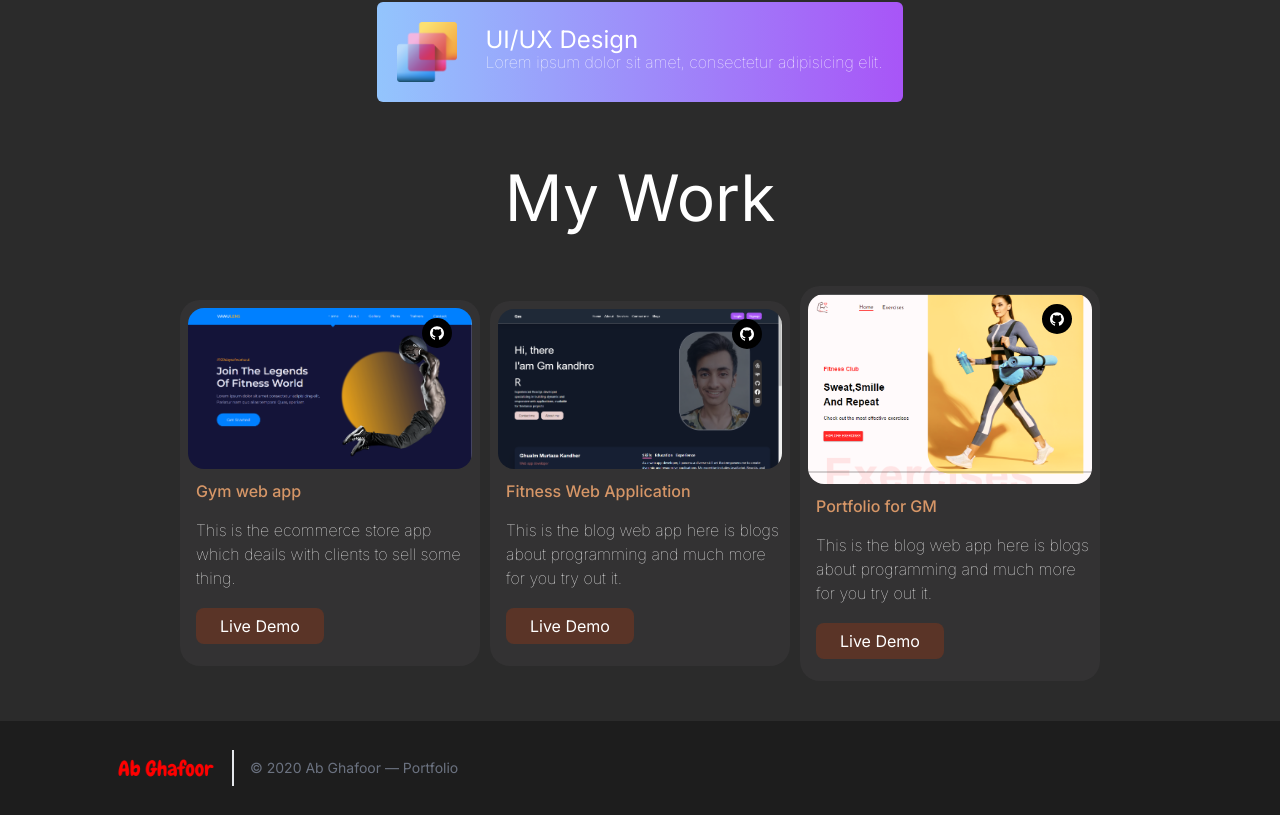
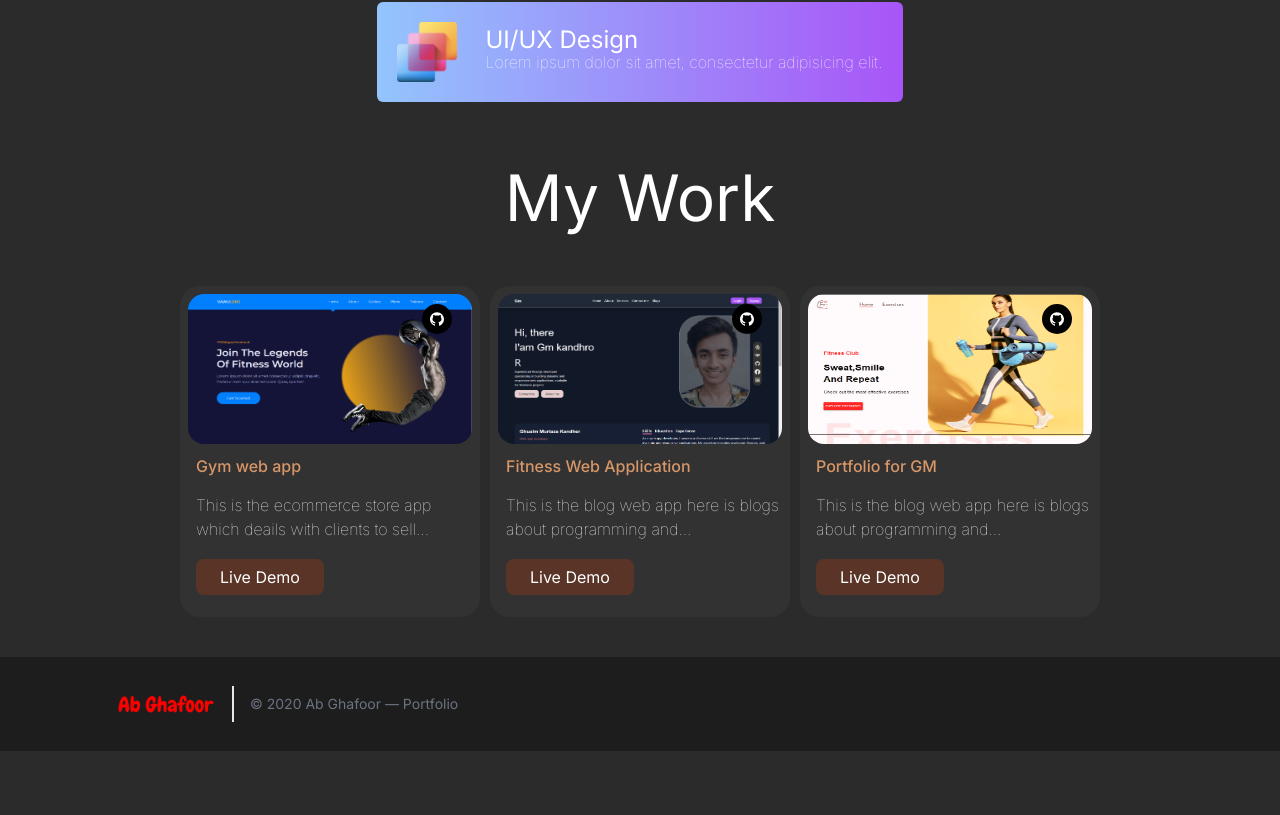
Before and after one commit to GmKandhro/Abdul_Ghafoor_portfolio, a Next.js app: page / in a window 1280 px wide. Shown: the part 1207-2022 px from the top of the page. After the commit the page ends 1958 px from the top, so only its background shows below. Built offline with nearby package versions, Linux system fonts and the light colour scheme.

Commit message:
After fixing text issue

```diff
--- a/src/app/contact/page.jsx
+++ b/src/app/contact/page.jsx
@@ -9,9 +9,9 @@ const page = () => {
   const form = useRef()
 
    const notify = () =>{
-    toast.success(' Form Submited!', {
-      position: "top-right",
-      autoClose: 3000,
+    toast.success(' Form Submited !', {
+      position: "bottom-right",
+      autoClose: 2000,
       hideProgressBar: false,
       closeOnClick: true,
       pauseOnHover: true,
@@ -26,7 +26,7 @@ const page = () => {
 
     emailjs.sendForm('service_2htfz8a', 'template_nejwnh3', form.current, 'Jv7msoEFYThkPQ3ds')
       .then((result) => {
-        console.log(result.text);
+        console.log(result);
         notify()
         e.target.reset()
       }, (error) => {
@@ -48,7 +48,7 @@ const page = () => {
       <br />
       <form action="" ref={form} onSubmit={sendEmail}>
       <div className="relative mb-4">
-        <label htmlFor="name" className="leading-7 text-sm text-[#fff]">Name</label>
+        <label htmlFor="name" className="leading-7 text-sm text-[#fff]" required>Name</label>
         <input type="text" id="name" name="from_name" className="w-full bg-white rounded border border-gray-300 focus:border-indigo-500 focus:ring-2 focus:ring-indigo-200 text-base outline-none text-gray-700 py-1 px-3 leading-8 transition-colors duration-200 ease-in-out" />
       </div>
       <div className="relative mb-4">
@@ -57,7 +57,7 @@ const page = () => {
       </div>
       <div className="relative mb-4">
         <label htmlFor="message" className="leading-7 text-sm text-[#fff]">Message</label>
-        <textarea id="message" name="message" className="w-full bg-white rounded border border-gray-300 focus:border-indigo-500 focus:ring-2 focus:ring-indigo-200 h-32 text-base outline-none text-gray-700 py-1 px-3 resize-none leading-6 transition-colors duration-200 ease-in-out"></textarea>
+        <textarea id="message" name="message" className="w-full bg-white rounded border border-gray-300 focus:border-indigo-500 focus:ring-2 focus:ring-indigo-200 h-32 text-base outline-none text-gray-700 py-1 px-3 resize-none leading-6 transition-colors duration-200 ease-in-out" required></textarea>
       </div>
       <button type='submit'  className="text-white bg-indigo-500 border-0 py-2 px-6 focus:outline-none hover:bg-indigo-600 rounded text-lg">Submit</button>
       </form>
--- a/src/app/globals.css
+++ b/src/app/globals.css
@@ -103,3 +103,7 @@ body {
   padding: 8px;
 }
 }
+
+.M{
+margin-bottom: 1rem !important;
+}
--- a/src/app/portfolio/page.jsx
+++ b/src/app/portfolio/page.jsx
@@ -1,10 +1,13 @@
-import React from 'react'
+"use client"
+import React, { useState } from 'react'
 import {Projects} from "@/../data"
 import Image from 'next/image'
 import {AiOutlineGithub} from "react-icons/ai"
 import Link from 'next/link'
 import Banner from '@/../public/portfolio.jpg'
+import TruncateText from './practice'
 const page = () => {
+
   return (
     <div className=' '>
         <div className=''>
@@ -21,14 +24,13 @@ const page = () => {
                 return(
 
 
-                 <div key={index} className='w-[300px]  bg-[#333233] cursor-default transition-all  ease-in duration-300 hover:bg-[gray] p-2 rounded-[20px] '>
-                <div className="relative object-cover  ">
+                 <div key={index} className='w-[300px] min-h-[300px]  bg-[#333233] cursor-default transition-all  ease-in duration-300 hover:bg-[gray] p-2 rounded-[20px] '>
+                <div className="relative h-[150px] object-cover object-center ">
                         <Image
                         src={item.image}
-                          width={400}
-                          height={300}
+                          fill={true}
                         alt="Car Rent"
-                        className=" object-cover rounded-2xl"
+                        className="  rounded-2xl"
                         />
                         <Link href={item.source_code_link} target='_blank' className='absolute top-[10px] right-[20px] z-10 w-[30px] h-[30px] rounded-full bg-black flex items-center justify-center'>
                             <AiOutlineGithub/>
@@ -36,8 +38,9 @@ const page = () => {
                     </div>
                     <div className='ml-[8px] mb-5'>
                         <h1 className='text-[1.2rem] mt-[10px] mb-[15px] font-medium color-primary'>{item.name}</h1>
-                        <p className='mb-6 font-thin '>{item.description}</p>
-                        <Link href={item.liveDemo} target='_blank' className='py-2 px-6 rounded-lg bg-[#5A3427] mb-5'>Live Demo</Link>
+                        {/* <p className='mb-6 font-thin '>{item.description}</p> */}
+                        <TruncateText className="mb-6 font-thin "  text={item.description} maxWords={10}/>
+                        <Link href={item.liveDemo} target='_blank' className=' mt-6 py-2 px-6 rounded-lg bg-[#5A3427] mb-5'>Live Demo</Link>
 
                     </div>
                 </div>
--- /dev/null
+++ b/src/app/portfolio/practice.js
@@ -0,0 +1,19 @@
+"use client"
+import React, { useState, useEffect } from "react";
+
+function TruncateText({ text, maxWords, className }) {
+  const [truncatedText, setTruncatedText] = useState(text);
+
+  useEffect(() => {
+    // eslint-disable-next-line react/prop-types
+    if (text.split(" ").length > maxWords) {
+      const truncated = text.split(" ").slice(0, maxWords).join(" ");
+      setTruncatedText(truncated + "...");
+    }
+  }, []);
+
+  return <p className={className}>{truncatedText}</p>;
+}
+
+
+export default TruncateText
--- a/src/components/Projects.jsx
+++ b/src/components/Projects.jsx
@@ -4,6 +4,7 @@ import Image from 'next/image'
 import {projects} from "../../data"
 import Link from 'next/link'
 import {AiOutlineGithub} from "react-icons/ai"
+import TruncateText from '@/app/portfolio/practice'
 
 
 const Projects = () => {
@@ -18,13 +19,12 @@ const Projects = () => {
 
 
                  <div key={index} className='w-[300px]  bg-[#333233] cursor-default transition-all  ease-in duration-300 hover:bg-[gray] p-2 rounded-[20px] '>
-                <div className="relative object-cover  ">
+                <div className="relative h-[150px] ">
                         <Image
                         src={item.image}
-                          width={400}
-                          height={300}
+                          fill={true}
                         alt="Car Rent"
-                        className=" object-cover rounded-2xl"
+                        className=" rounded-2xl"
                         />
                         <Link href={item.source_code_link} target='_blank' className='absolute top-[10px] right-[20px] z-10 w-[30px] h-[30px] rounded-full bg-black flex items-center justify-center'>
                             <AiOutlineGithub/>
@@ -32,7 +32,8 @@ const Projects = () => {
                     </div>
                     <div className='ml-[8px] mb-5'>
                         <h1 className='text-[1rem] md:text-[1rem] mt-[10px] mb-[15px] font-medium color-primary'>{item.name}</h1>
-                        <p className='mb-6 font-thin  text-[13px] sm:text-[16px] '>{item.description}</p>
+                        {/* <p className='mb-6 font-thin  text-[13px] sm:text-[16px] '>{item.description}</p> */}
+                        <TruncateText className='mb-6 font-thin  text-[13px] sm:text-[16px] ' text={item.description} maxWords={12}/>
                         <Link href={item.liveDemo} target='_blank' className='py-2 px-6 rounded-lg bg-[#5A3427] mb-5'>Live Demo</Link>
 
                     </div>
```
